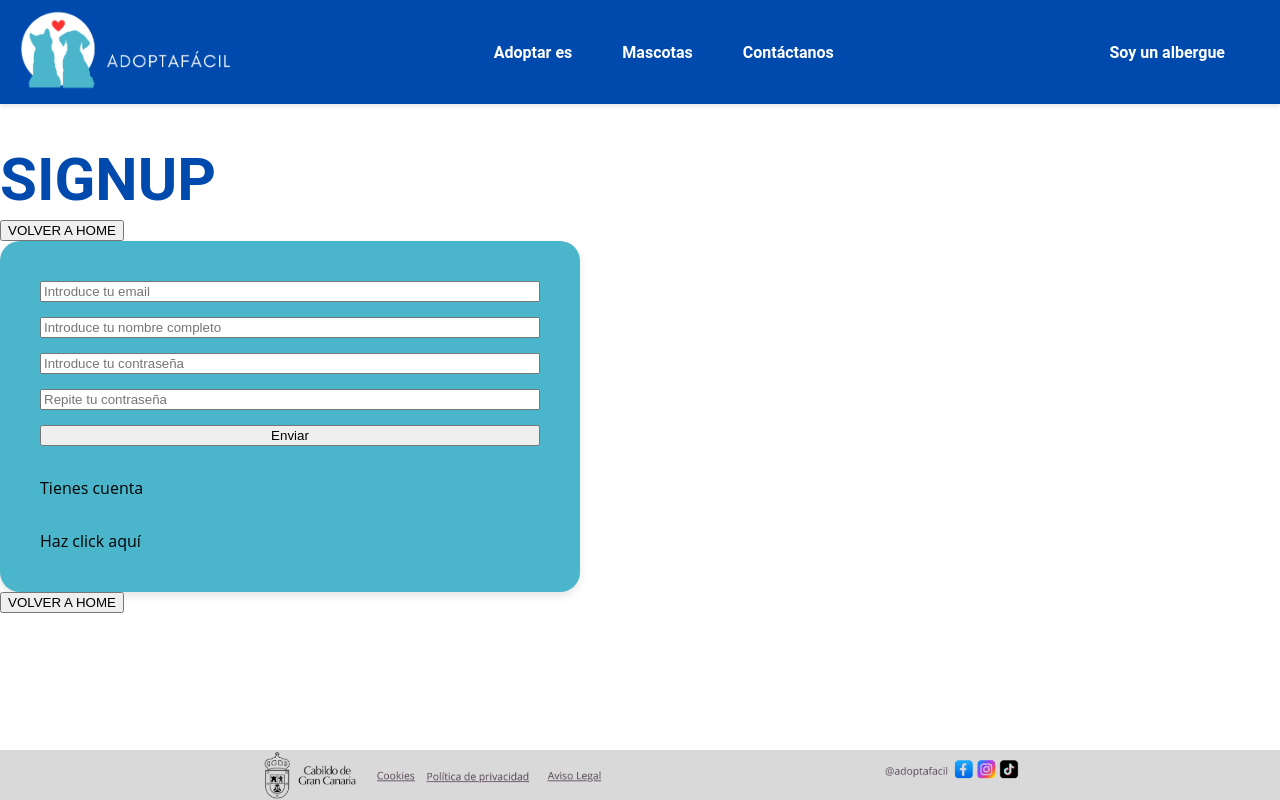
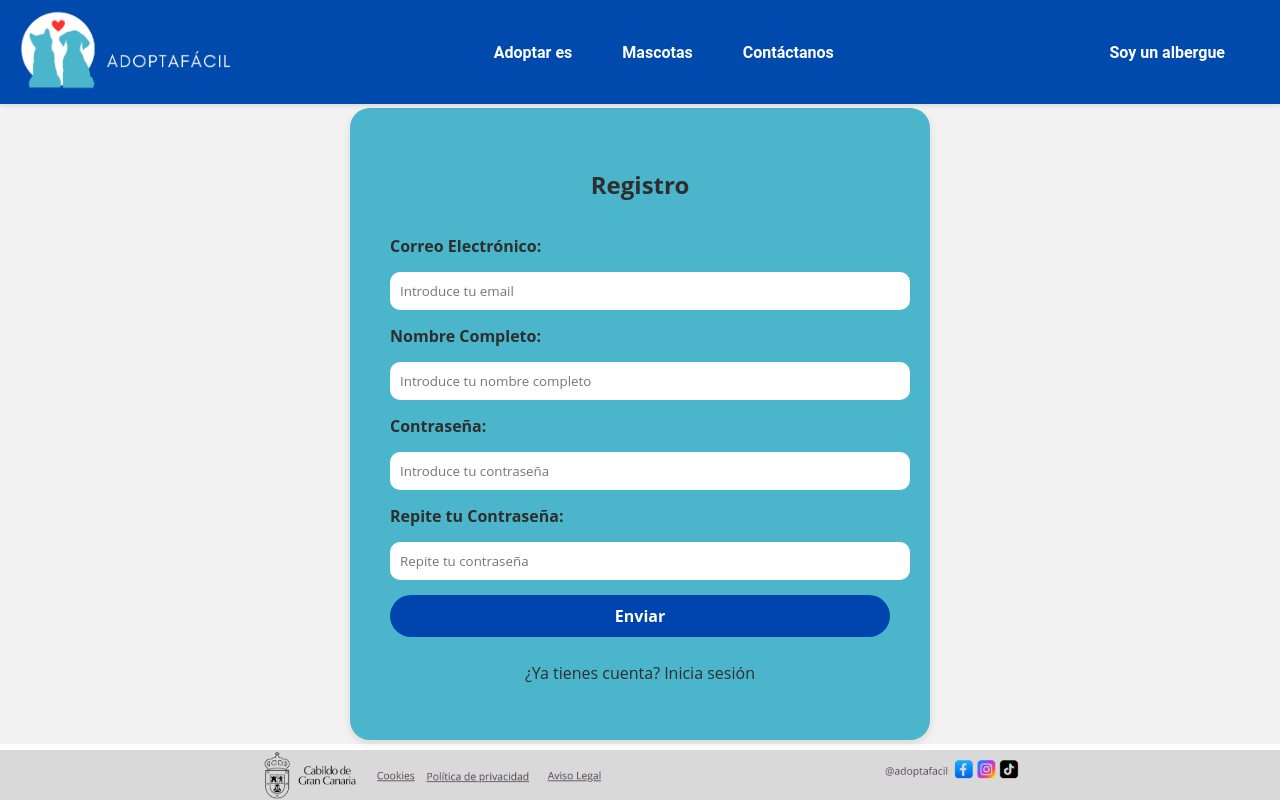
Before and after one commit to Calvinbol/mascotas, a React (Vite) app in the folder frontend/: page /signup in a window 1280 px wide. Built offline with nearby package versions, Linux system fonts and the light colour scheme.

Commit message:
Ok registro enlazado (SingUp)

```diff
--- a/frontend/src/pages/Signup/Signup.css
+++ b/frontend/src/pages/Signup/Signup.css
@@ -0,0 +1,72 @@
+.signup-container {
+    display: flex;
+    flex-direction: column;
+    align-items: center;
+    justify-content: center;
+    height: 80vh;
+    background-color: #f2f2f2;
+  }
+
+  .form {
+    background-color: #4bb5cb;
+    padding: 40px;
+    border-radius: 20px;
+    box-shadow: 0 4px 8px rgba(0, 0, 0, 0.1);
+    display: flex;
+    flex-direction: column;
+    gap: 15px;
+    font-family: "Open Sans", sans-serif;
+  }
+
+  .form-title {
+    text-align: center;
+    color: rgb(46, 46, 46);
+  }
+
+  .form-label {
+    color: rgb(46, 46, 46);
+    font-weight: bold;
+  }
+
+  .form-input {
+    width: 100%;
+    padding: 10px;
+    border-radius: 10px;
+    border: none;
+    font-family: "Open Sans", sans-serif;
+  }
+
+  .form-error {
+    color: rgb(46, 46, 46);
+    font-size: 16px;
+    text-align: center;
+  }
+
+  .form-button {
+    background-color: #0044ad;
+    color: white;
+    border: none;
+    border-radius: 22px;
+    padding: 10px 20px;
+    font-size: 16px;
+    font-weight: bold;
+    cursor: pointer;
+    font-family: "Open Sans", sans-serif;
+  }
+
+  .form-button:hover {
+    background-color: #003a99;
+  }
+
+  .form-text {
+    color: rgb(46, 46, 46);
+    text-align: center;
+    margin-top: 10px;
+    font-family: "Open Sans", sans-serif;
+  }
+
+  .form-link {
+    color: rgb(46, 46, 46);
+    cursor: pointer;
+    text-decoration: underline;
+  }
--- a/frontend/src/pages/Signup/Signup.jsx
+++ b/frontend/src/pages/Signup/Signup.jsx
@@ -1,6 +1,7 @@
 import { useState } from "react";
 import { signup } from "../../Services/auth.service";
 import { useNavigate } from "react-router-dom";
+import "./Signup.css";
 
 function Signup() {
   const [fullname, setFullname] = useState("");
@@ -15,18 +16,14 @@ function Signup() {
     event.preventDefault();
     if (password === doublePass) {
       try {
-        if (
-          /^(?=.*\d)(?=.*[a-z])(?=.*[A-Z])(?=.*[a-zA-Z]).{8,}$/.test(password)
-        ) {
+        if (/^(?=.*\d)(?=.*[a-z])(?=.*[A-Z])(?=.*[a-zA-Z]).{8,}$/.test(password)) {
           await signup(email, fullname, password);
           setErrs("");
-          alert("Chachi piruli");
+          alert("Registro exitoso");
+          navigate("/login");
         } else {
-          setErrs(
-            "pass with at least 8 char: 1 caracter especial, 1 minuscula, 1 mayus"
-          );
+          setErrs("La contraseña debe tener al menos 8 caracteres: 1 caracter especial, 1 minúscula, 1 mayúscula");
         }
-        // Optionally, handle successful signup (e.g., display a success message or redirect)
       } catch (error) {
         setErrs(error.message);
       }
@@ -36,69 +33,44 @@ function Signup() {
   }
 
   return (
-    <>
-      <h1>SIGNUP</h1>
-      <button
-        onClick={function () {
-          navigate("/");
-        }}
-      >
-        VOLVER A HOME
-      </button>
+    <div className="signup-container">
       <form className="form">
+        <h2 className="form-title">Registro</h2>
+        <label className="form-label">Correo Electrónico:</label>
         <input
-          className="email"
+          className="form-input"
           placeholder="Introduce tu email"
           type="email"
-          onChange={function (event) {
-            setEmail(event.target.value);
-          }}
+          onChange={(event) => setEmail(event.target.value)}
         />
+        <label className="form-label">Nombre Completo:</label>
         <input
+          className="form-input"
           placeholder="Introduce tu nombre completo"
-          onChange={function (event) {
-            setFullname(event.target.value);
-          }}
+          onChange={(event) => setFullname(event.target.value)}
         />
+        <label className="form-label">Contraseña:</label>
         <input
+          className="form-input"
           placeholder="Introduce tu contraseña"
           type="password"
-          onChange={function (event) {
-            setPassword(event.target.value);
-          }}
+          onChange={(event) => setPassword(event.target.value)}
+        />
+        <label className="form-label">Repite tu Contraseña:</label>
+        <input
+          className="form-input"
+          placeholder="Repite tu contraseña"
+          type="password"
+          onChange={(event) => setDoublePass(event.target.value)}
         />
 
-        {password}
-        <input
-          placeholder="Repite tu contraseña"
-          type="password"
-          onChange={function (event) {
-            setDoublePass(event.target.value);
-          }}
-        />
+        {errs && <p className="form-error">{errs}</p>}
 
-        {errs && <p className="error">{errs}</p>}
+        <button className="form-button" onClick={handleClick}>Enviar</button>
 
-        <button onClick={handleClick}>Enviar</button>
-
-        <p>Tienes cuenta </p>
-        <a
-          onClick={function () {
-            navigate("/login");
-          }}
-        >
-          Haz click aquí
-        </a>
+        <p className="form-text">¿Ya tienes cuenta? <span className="form-link" onClick={() => navigate("/login")}>Inicia sesión</span></p>
       </form>
-
-      <button
-        onClick={function () {
-          navigate("/");
-        }}
-      >
-        VOLVER A HOME
-      </button>
-    </>
+    </div>
   );
 }
 
--- a/frontend/src/router/index.jsx
+++ b/frontend/src/router/index.jsx
@@ -6,7 +6,6 @@ import Mascotas from '../components/Mascotas'
 import Contacto from '../components/Contacto'
 import Adoptar from '../components/Adoptar'
 import Login from '../pages/Login/Login'
-import TodasMascotas from '../components/TodasMascotas'
 import PetsView from '../pages/pets/PetsView'
 
 
@@ -47,7 +46,10 @@ export const router = createBrowserRouter([
         path: "/adoptar/todas",
         element: <PetsView/>
       },
-
+      {
+        path: "/register",
+        element: <Signup />,
+      },
 
 
     ],
```
